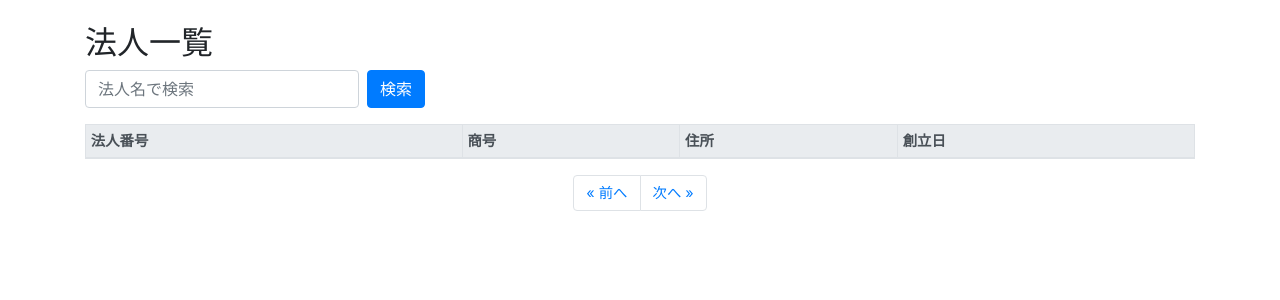
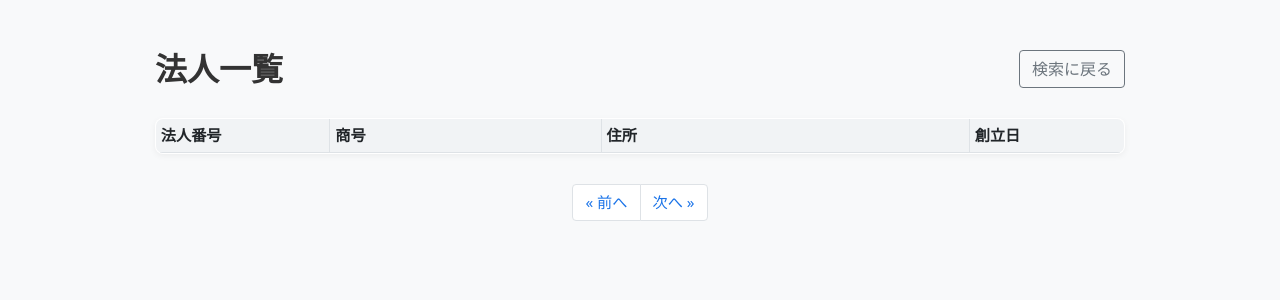
Before and after one commit to starful/companydb.net, a FastAPI app: template templates/list.html in a window 1280 px wide. Shown: the top 300 px of the page. Run offline with FastAPI, Linux system fonts and the light colour scheme; the template is opened without the code that fills it, so the values that code supplies are empty; some libraries are stand-ins or nearby versions.

Commit message:
add search page

```diff
--- a/main.py
+++ b/main.py
@@ -1,7 +1,7 @@
-
 from fastapi import FastAPI, Request
-from fastapi.responses import HTMLResponse
+from fastapi.responses import HTMLResponse, RedirectResponse
 from fastapi.templating import Jinja2Templates
+from fastapi.staticfiles import StaticFiles
 import mysql.connector
 import os
 import math
@@ -9,6 +9,9 @@ import math
 app = FastAPI()
 templates = Jinja2Templates(directory="templates")
 templates.env.globals.update(zip=zip)
+
+# Static directory mount
+app.mount("/static", StaticFiles(directory="static"), name="static")
 
 def get_connection():
     return mysql.connector.connect(
@@ -19,13 +22,21 @@ def get_connection():
     )
 
 @app.get("/", response_class=HTMLResponse)
+async def redirect_to_search():
+    return RedirectResponse(url="/search")
+
+@app.get("/search", response_class=HTMLResponse)
+async def search_page(request: Request):
+    return templates.TemplateResponse("search.html", {"request": request})
+
+@app.get("/list", response_class=HTMLResponse)
 async def list_corporations(request: Request, page: int = 1, keyword: str = ""):
     page_size = 20
     offset = (page - 1) * page_size
     conn = get_connection()
     cursor = conn.cursor()
 
-    like_query = "%" + keyword + "%"
+    like_query = f"%{keyword}%"
     if keyword:
         cursor.execute("SELECT COUNT(*) FROM houjin_corporations WHERE name COLLATE utf8mb4_unicode_ci LIKE %s", (like_query,))
     else:
--- a/templates/list.html
+++ b/templates/list.html
@@ -2,29 +2,91 @@
 <html lang="ja">
 <head>
     <meta charset="UTF-8">
-    <title>法人一覧</title>
+    <title>法人一覧 - companyDB</title>
     <link rel="stylesheet" href="https://stackpath.bootstrapcdn.com/bootstrap/4.5.2/css/bootstrap.min.css">
     <style>
-        body { font-size: 0.9rem; }
-        table { font-size: 0.9rem; }
-        .pagination .page-item.disabled .page-link { color: #6c757d; }
+        body {
+            background-color: #f8f9fa;
+            font-family: 'Segoe UI', Tahoma, Geneva, Verdana, sans-serif;
+            font-size: 0.95rem;
+        }
+
+        .container {
+            max-width: 1000px;
+            margin-top: 50px;
+        }
+
+        .title-bar {
+            display: flex;
+            justify-content: space-between;
+            align-items: center;
+            margin-bottom: 30px;
+        }
+
+        h2 {
+            margin: 0;
+            font-weight: 600;
+            color: #333;
+        }
+
+        .table {
+            background-color: #fff;
+            border-radius: 8px;
+            overflow: hidden;
+            box-shadow: 0 2px 6px rgba(0, 0, 0, 0.05);
+        }
+
+        .table th, .table td {
+            vertical-align: middle !important;
+        }
+
+        .table thead th {
+            background-color: #f1f3f5;
+            font-weight: 600;
+        }
+
+        .table td a {
+            color: #1a73e8;
+            text-decoration: none;
+        }
+
+        .table td a:hover {
+            text-decoration: underline;
+        }
+
+        .pagination {
+            margin-top: 30px;
+        }
+
+        .pagination .page-link {
+            color: #1a73e8;
+        }
+
+        .pagination .active .page-link {
+            background-color: #1a73e8;
+            border-color: #1a73e8;
+            color: white;
+        }
+
+        .halfwidth {
+            word-break: break-all;
+        }
     </style>
 </head>
 <body>
-<div class="container mt-4">
-    <h2>法人一覧</h2>
-    <form method="get" action="/" class="form-inline mb-3">
-        <input type="text" name="keyword" class="form-control mr-2" placeholder="法人名で検索" value="{{ keyword }}">
-        <button type="submit" class="btn btn-primary">検索</button>
-    </form>
+<div class="container">
+    <div class="title-bar">
+        <h2>法人一覧</h2>
+        <a href="/search" class="btn btn-outline-secondary">検索に戻る</a>
+    </div>
 
-    <table class="table table-bordered table-sm">
-        <thead class="thead-light">
+    <table class="table table-bordered table-hover table-sm">
+        <thead>
             <tr>
-                <th>法人番号</th>
-                <th>商号</th>
-                <th>住所</th>
-                <th>創立日</th>
+                <th style="width: 18%;">法人番号</th>
+                <th style="width: 28%;">商号</th>
+                <th style="width: 38%;">住所</th>
+                <th style="width: 16%;">創立日</th>
             </tr>
         </thead>
         <tbody>
```
Also changed, not shown: templates/detail.html (+50 -9 lines), templates/search.html (added, +90 -0 lines), static/companydb_logo.png (added), 2 other files.
